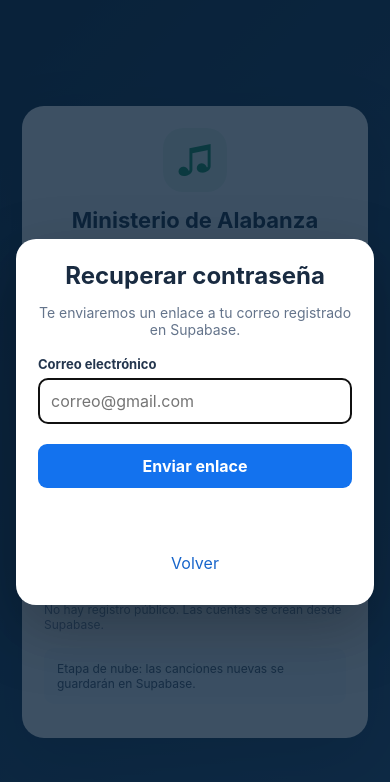
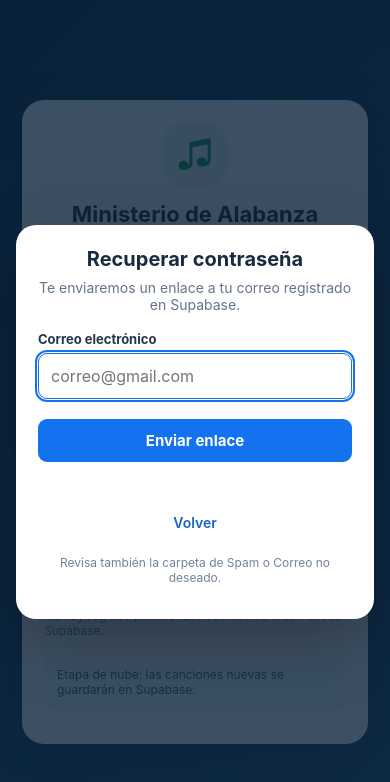
Before and after one commit to josuehugomamanilaguna-collab/alabanza-web, a plain HTML site: page index.html in a window 390 px wide. Both pictures are taken after a click on the button "¿Olvidaste tu contraseña?". Drawn offline with nearby package versions, Linux system fonts and the light colour scheme.

Commit message:
Agregar recuperación de contraseña

```diff
--- a/index.html
+++ b/index.html
@@ -9,23 +9,59 @@
   <link rel="icon" href="icon.svg" type="image/svg+xml">
   <link rel="stylesheet" href="styles.css">
   <style>
-    .recover-link { display:block; margin:12px auto 0; background:none; border:0;
-      color:#1765cb; font-size:14px; font-weight:700; text-decoration:underline; cursor:pointer; }
-    .recovery-shade { position:fixed; inset:0; z-index:9999; background:#0a223ac9;
-      display:flex; align-items:center; justify-content:center; padding:16px; }
-    .recovery-card { width:min(430px,100%); max-height:95dvh; overflow:auto;
-      padding:clamp(22px,4vw,36px); border-radius:20px; background:#fff;
-      box-shadow:0 24px 65px #0004; font-family:Inter,system-ui,sans-serif; }
-    .recovery-card h2 { margin:0 0 8px; color:#192b41; text-align:center; }
-    .recovery-card .muted { color:#64748b; text-align:center; font-size:14px; }
-    .recovery-card label { display:block; margin:18px 0 6px; font-weight:700; color:#24364e; font-size:13px; }
-    .recovery-card input { width:100%; padding:12px; border:1px solid #d7e0ed;
-      border-radius:9px; box-sizing:border-box; font-size:16px; }
-    .recovery-card .primary { width:100%; margin-top:20px; padding:12px; background:#1372ee;
-      color:white; border:0; border-radius:9px; font-weight:700; cursor:pointer; }
-    .recovery-card .secondary { width:100%; margin-top:10px; padding:10px; border:0;
-      background:transparent; color:#1765cb; cursor:pointer; }
-    .recovery-status { min-height:20px; font-size:13px; line-height:1.5; margin-top:12px; }
+    /* === Recuperación de contraseña (estilos propios, no toca styles.css) === */
+    .recover-link {
+      display: block; margin: 14px auto 0; padding: 6px 10px;
+      background: none; border: 0;
+      color: #1765cb; font-size: 14px; font-weight: 700;
+      text-decoration: underline; cursor: pointer;
+      border-radius: 6px; transition: background .15s;
+    }
+    .recover-link:hover { background: #eef5ff; }
+
+    .recovery-shade {
+      position: fixed; inset: 0; z-index: 9999;
+      background: #0a223ac9;
+      display: flex; align-items: center; justify-content: center;
+      padding: 16px;
+      animation: recoveryFade .18s ease-out;
+    }
+    @keyframes recoveryFade { from { opacity: 0 } to { opacity: 1 } }
+
+    .recovery-card {
+      width: min(430px, 100%); max-height: 95dvh; overflow: auto;
+      padding: clamp(22px, 4vw, 36px);
+      border-radius: 20px; background: #fff;
+      box-shadow: 0 24px 65px #0004;
+      font-family: Inter, system-ui, -apple-system, Segoe UI, sans-serif;
+      animation: recoveryUp .22s ease-out;
+    }
+    @keyframes recoveryUp { from { transform: translateY(8px); opacity: 0 } to { transform: none; opacity: 1 } }
+
+    .recovery-card h2 { margin: 0 0 8px; color: #192b41; text-align: center; font-size: clamp(20px, 3vw, 24px); }
+    .recovery-card .muted { color: #64748b; text-align: center; font-size: 14px; margin: 0 0 8px; }
+    .recovery-card label { display: block; margin: 18px 0 6px; font-weight: 700; color: #24364e; font-size: 13px; }
+    .recovery-card input {
+      width: 100%; padding: 12px; border: 1px solid #d7e0ed;
+      border-radius: 9px; box-sizing: border-box; font-size: 16px;
+      color: #21334d; background: #fff;
+    }
+    .recovery-card input:focus { outline: 2px solid #1372ee; outline-offset: 1px; border-color: #1372ee; }
+    .recovery-card .primary {
+      width: 100%; margin-top: 20px; padding: 12px;
+      background: #1372ee; color: #fff; border: 0; border-radius: 9px;
+      font-weight: 700; cursor: pointer; font-size: 15px;
+    }
+    .recovery-card .primary:hover:not(:disabled) { background: #0b5dcf; }
+    .recovery-card .primary:disabled { opacity: .6; cursor: default; }
+    .recovery-card .secondary {
+      width: 100%; margin-top: 10px; padding: 10px; border: 0;
+      background: transparent; color: #1765cb; cursor: pointer;
+      font-weight: 600; font-size: 14px;
+    }
+    .recovery-card .secondary:hover { background: #f0f5ff; border-radius: 6px; }
+    .recovery-status { min-height: 20px; font-size: 13px; line-height: 1.5; margin: 12px 0 0; }
+    .recovery-hint { font-size: 12px; color: #73839a; margin-top: 14px; text-align: center; }
   </style>
 </head>
 <body>
@@ -36,39 +72,57 @@
   <script src="app.js"></script>
 
   <script>
-    // Recuperación de contraseña, compatible con el app.js existente.
+    // === Recuperación de contraseña, integrada con el app.js existente ===
     (() => {
+      // supabase.createClient se hizo en app.js y se guarda en "supa"
       const authClient = typeof supa !== 'undefined' ? supa : null;
-      let recoveryInProgress = new URLSearchParams(location.hash.slice(1)).get('type') === 'recovery';
-      let showChangePassword = recoveryInProgress;
 
-      function safeText(element, message, ok = false) {
-        element.textContent = message;
-        element.style.color = ok ? '#167044' : '#b42332';
+      // Detecta si venimos de un enlace de recuperación
+      function detectRecovery() {
+        const hashParams = new URLSearchParams(location.hash.slice(1));
+        const queryParams = new URLSearchParams(location.search);
+        return hashParams.get('type') === 'recovery' || queryParams.get('type') === 'recovery';
       }
+
+      let showChangePassword = detectRecovery();
+
+      function safeText(el, message, ok = false) {
+        el.textContent = message;
+        el.style.color = ok ? '#167044' : '#b42332';
+      }
+
       function removeRecovery() {
         document.getElementById('recovery-overlay')?.remove();
       }
+
       function modal(mode) {
         removeRecovery();
+
         const shade = document.createElement('div');
         shade.id = 'recovery-overlay';
         shade.className = 'recovery-shade';
+
         const card = document.createElement('section');
         card.className = 'recovery-card';
         card.setAttribute('role', 'dialog');
         card.setAttribute('aria-modal', 'true');
         card.setAttribute('aria-label', mode === 'change' ? 'Cambiar contraseña' : 'Recuperar contraseña');
+
         const heading = document.createElement('h2');
         heading.textContent = mode === 'change' ? 'Crear nueva contraseña' : 'Recuperar contraseña';
+
         const info = document.createElement('p');
         info.className = 'muted';
         info.textContent = mode === 'change'
           ? 'Escribe una contraseña nueva para tu cuenta.'
           : 'Te enviaremos un enlace a tu correo registrado en Supabase.';
+
         const form = document.createElement('form');
+        form.noValidate = false;
+
         const label = document.createElement('label');
         label.textContent = mode === 'change' ? 'Nueva contraseña' : 'Correo electrónico';
+
         const input = document.createElement('input');
         input.type = mode === 'change' ? 'password' : 'email';
         input.required = true;
@@ -76,70 +130,97 @@
         input.placeholder = mode === 'change' ? 'Mínimo 8 caracteres' : 'correo@gmail.com';
         if (mode === 'change') input.minLength = 8;
         if (mode === 'request') {
-          input.value = document.getElementById('login-email')?.value || '';
+          input.value = document.getElementById('login-email')?.value?.trim() || '';
         }
+
         const button = document.createElement('button');
         button.type = 'submit';
         button.className = 'primary';
         button.textContent = mode === 'change' ? 'Guardar contraseña' : 'Enviar enlace';
+
         const status = document.createElement('p');
         status.className = 'recovery-status';
         status.setAttribute('role', 'status');
+        status.setAttribute('aria-live', 'polite');
+
         const back = document.createElement('button');
         back.type = 'button';
         back.className = 'secondary';
         back.textContent = 'Volver';
         back.addEventListener('click', () => {
           if (mode === 'change') {
-            // No cerrar por accidente un enlace de recuperación válido.
             if (!confirm('¿Salir sin cambiar la contraseña?')) return;
           }
           removeRecovery();
         });
+
+        const hint = document.createElement('p');
+        hint.className = 'recovery-hint';
+        hint.textContent = mode === 'change'
+          ? 'Al guardar, tu contraseña anterior dejará de funcionar.'
+          : 'Revisa también la carpeta de Spam o Correo no deseado.';
+
         form.append(label, input, button, status);
-        card.append(heading, info, form, back);
+        card.append(heading, info, form, back, hint);
         shade.append(card);
         document.body.append(shade);
         input.focus();
 
-        form.addEventListener('submit', async event => {
+        form.addEventListener('submit', async (event) => {
           event.preventDefault();
           if (!authClient) {
-            safeText(status, 'No se pudo cargar Supabase. Revisa tu conexión.');
+            safeText(status, 'No se pudo cargar Supabase. Revisa tu conexión a internet.');
             return;
           }
+
           button.disabled = true;
+          const original = button.textContent;
           button.textContent = 'Procesando...';
+
           try {
             if (mode === 'request') {
-              const { error } = await authClient.auth.resetPasswordForEmail(input.value.trim(), {
-                redirectTo: location.origin + location.pathname
-              });
+              const redirectTo = location.origin + location.pathname;
+              const { error } = await authClient.auth.resetPasswordForEmail(input.value.trim(), { redirectTo });
               if (error) throw error;
               safeText(status, 'Si la cuenta existe, recibirás un correo con el enlace de recuperación. Revisa también Spam.', true);
+              // Ofrecer reenvío
+              setTimeout(() => {
+                if (!document.body.contains(shade)) return;
+                back.textContent = 'Reenviar enlace';
+                back.onclick = () => {
+                  input.value = input.value; // mantener
+                  form.dispatchEvent(new Event('submit', { cancelable: true }));
+                };
+              }, 200);
             } else {
               const { error } = await authClient.auth.updateUser({ password: input.value });
               if (error) throw error;
-              recoveryInProgress = false;
+
+              // Limpiar URL de tokens
+              history.replaceState(null, '', location.pathname);
               showChangePassword = false;
-              history.replaceState(null, '', location.pathname);
+
               safeText(status, 'Contraseña actualizada correctamente. Ya puedes utilizar tu cuenta.', true);
               button.remove();
               back.textContent = 'Continuar';
+              back.onclick = () => removeRecovery();
             }
-          } catch (error) {
-            safeText(status, 'No se pudo completar: ' + (error?.message || 'intenta nuevamente.'));
+          } catch (err) {
+            safeText(status, 'No se pudo completar: ' + (err?.message || 'intenta nuevamente.'));
           } finally {
             button.disabled = false;
-            if (button.isConnected) button.textContent = mode === 'change' ? 'Guardar contraseña' : 'Enviar enlace';
+            if (button.isConnected) button.textContent = original;
           }
         });
       }
 
-      // app.js dibuja la pantalla de login dinámicamente; se añade el enlace cada vez.
+      // Insertar enlace "¿Olvidaste tu contraseña?" en la pantalla de login.
+      // app.js dibuja el login dinámicamente, así que observamos cambios en #app.
       function insertForgotLink() {
         const form = document.getElementById('login-form');
-        if (!form || form.querySelector('#forgot-password')) return;
+        if (!form) return;
+        if (form.querySelector('#forgot-password')) return;
+
         const forgot = document.createElement('button');
         forgot.id = 'forgot-password';
         forgot.type = 'button';
@@ -148,20 +229,22 @@
         forgot.addEventListener('click', () => modal('request'));
         form.append(forgot);
       }
+
       const observer = new MutationObserver(insertForgotLink);
       observer.observe(document.getElementById('app'), { childList: true, subtree: true });
       insertForgotLink();
 
+      // Detectar evento de recuperación desde Supabase
       if (authClient) {
         authClient.auth.onAuthStateChange((event) => {
           if (event === 'PASSWORD_RECOVERY') {
-            recoveryInProgress = true;
             showChangePassword = true;
             modal('change');
           }
         });
       }
-      // La URL de recuperación puede cargar antes que el evento de Supabase.
+
+      // Si la URL ya trae type=recovery, abrir directamente el formulario
       if (showChangePassword) {
         modal('change');
       }
```
